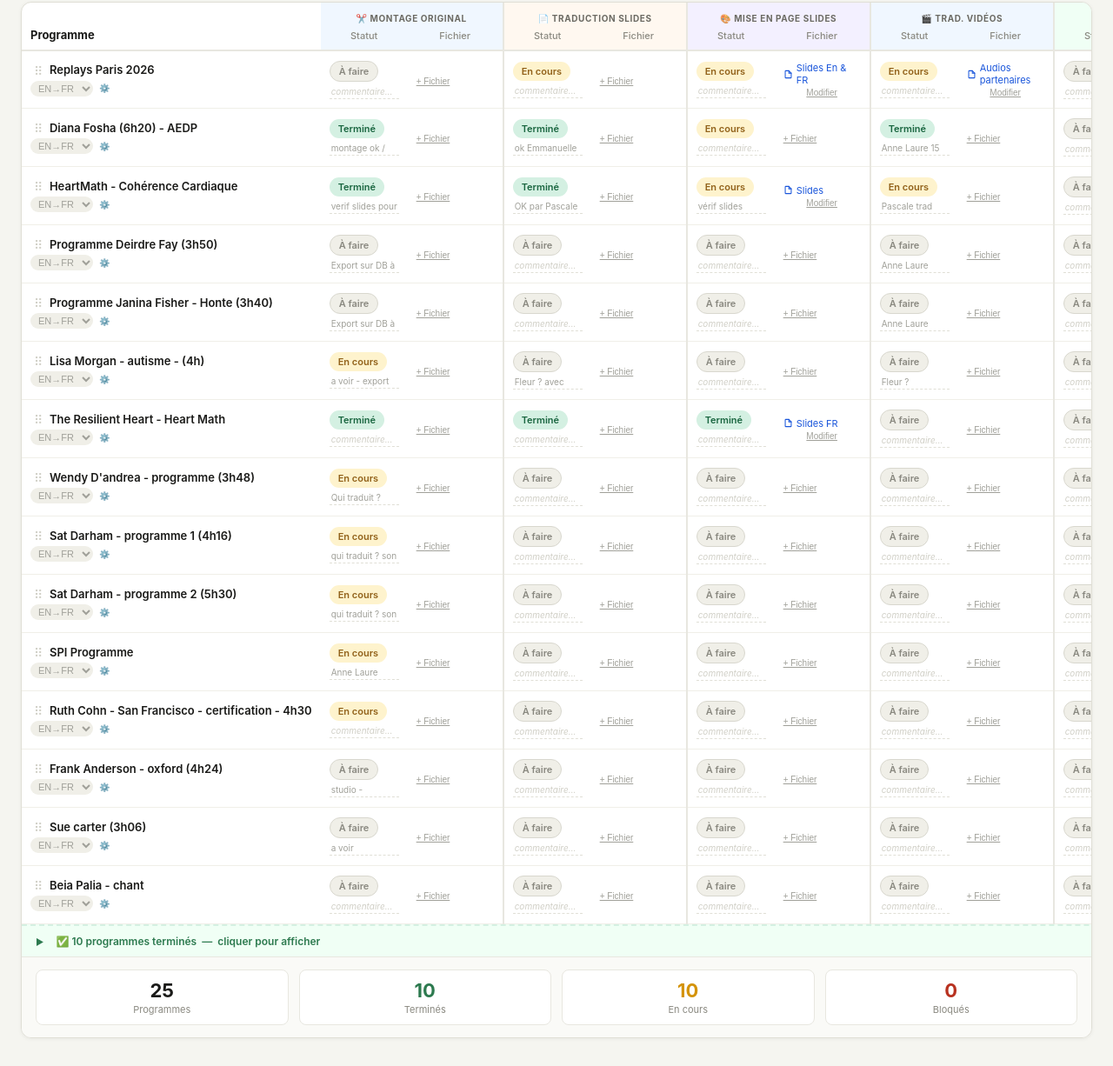
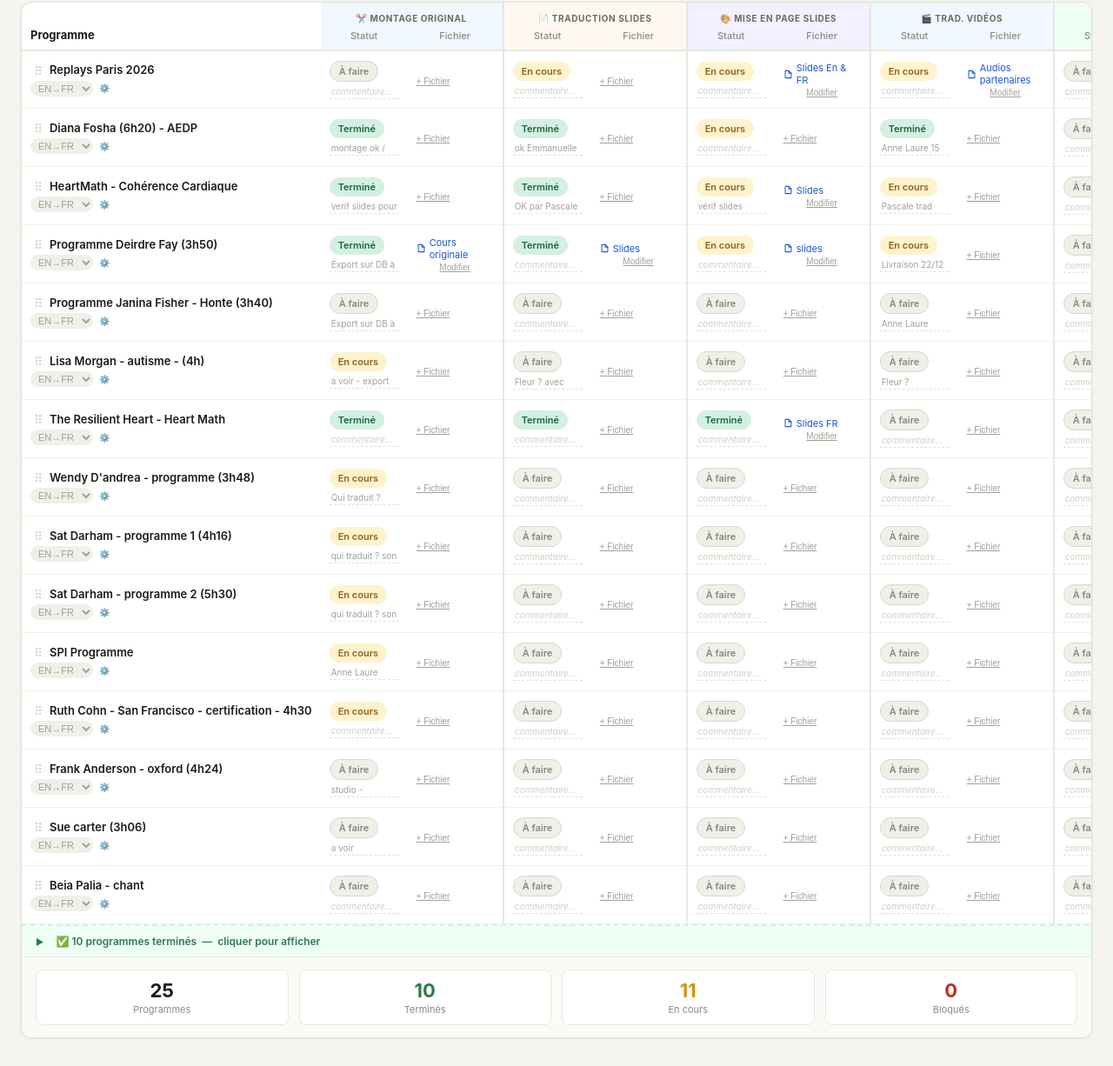
Before and after one commit to Zubeldia4/VDEF_Suivi-production-formation, a plain HTML site: page index.html in a window 1280 px wide. Shown: the part 121-1347 px from the top of the page at 87% size. Drawn offline with Linux system fonts and the light colour scheme.

Commit message:
Add files via upload

```diff
--- a/index.html
+++ b/index.html
@@ -206,7 +206,7 @@ const FILE_SVG=`<svg viewBox="0 0 16 16" fill="none" stroke="currentColor" strok
 const SK='sf_state', LK='sf_langs', VK='sf_version';
 
 // ── DONNÉES (mises à jour à chaque export) ───────────────────
-const DATA_VERSION='v1794561897575';
+const DATA_VERSION='v1794993488663';
 const IMPORTED={
   "cols": [
     {
@@ -739,24 +739,24 @@ const IMPORTED={
       "name": "Programme Deirdre Fay (3h50)",
       "lang": "EN→FR",
       "stages": {
-        "c1": "todo",
-        "c2": "todo",
-        "c3": "todo",
-        "c4": "todo",
+        "c1": "done",
+        "c2": "done",
+        "c3": "inprogress",
+        "c4": "inprogress",
         "c5": "todo"
       },
       "files": {
         "c1": {
-          "l": "",
-          "u": ""
+          "l": "Cours originale",
+          "u": "https://www.dropbox.com/scl/fo/f8i4cn5f1zk7wy5sxmn4e/AGW9j-cjxvmFwGHGfpDZr8U?rlkey=pzvwvpshk528n7igbwgcb2cvv&st=1ebefbqb&dl=0"
         },
         "c2": {
-          "l": "",
-          "u": ""
+          "l": "Slides",
+          "u": "https://www.dropbox.com/scl/fo/tvx8l45wprd6dn98j42i3/ADl3DyZ_Qk5VgKtwgfIpxgA?rlkey=6oc8ttjrxmt28t78ytohlxtlv&st=2a20z7y9&dl=0"
         },
         "c3": {
-          "l": "",
-          "u": ""
+          "l": "slides",
+          "u": "https://www.dropbox.com/scl/fo/tvx8l45wprd6dn98j42i3/ADl3DyZ_Qk5VgKtwgfIpxgA?rlkey=6oc8ttjrxmt28t78ytohlxtlv&st=2a20z7y9&dl=0"
         },
         "c4": {
           "l": "",
@@ -771,7 +771,7 @@ const IMPORTED={
         "c1": "Export sur DB à faire",
         "c2": "",
         "c3": "",
-        "c4": "Anne Laure 25/11/2026",
+        "c4": "Livraison 22/12",
         "c5": ""
       }
     },
@@ -1417,5 +1417,6 @@ render();
 
 
 
-</body>
+
+<span id="PING_CONTENT_DLS_POPUP" style="display: none;"></span><div style="background-color: transparent; border-width: medium; border-style: none; border-color: currentcolor; border-image: none; bottom: 15px; display: block; margin: 0px; opacity: 1; padding: 0px; position: fixed; right: 15px; z-index: 2147483647;"></div></body>
 </html>
```
